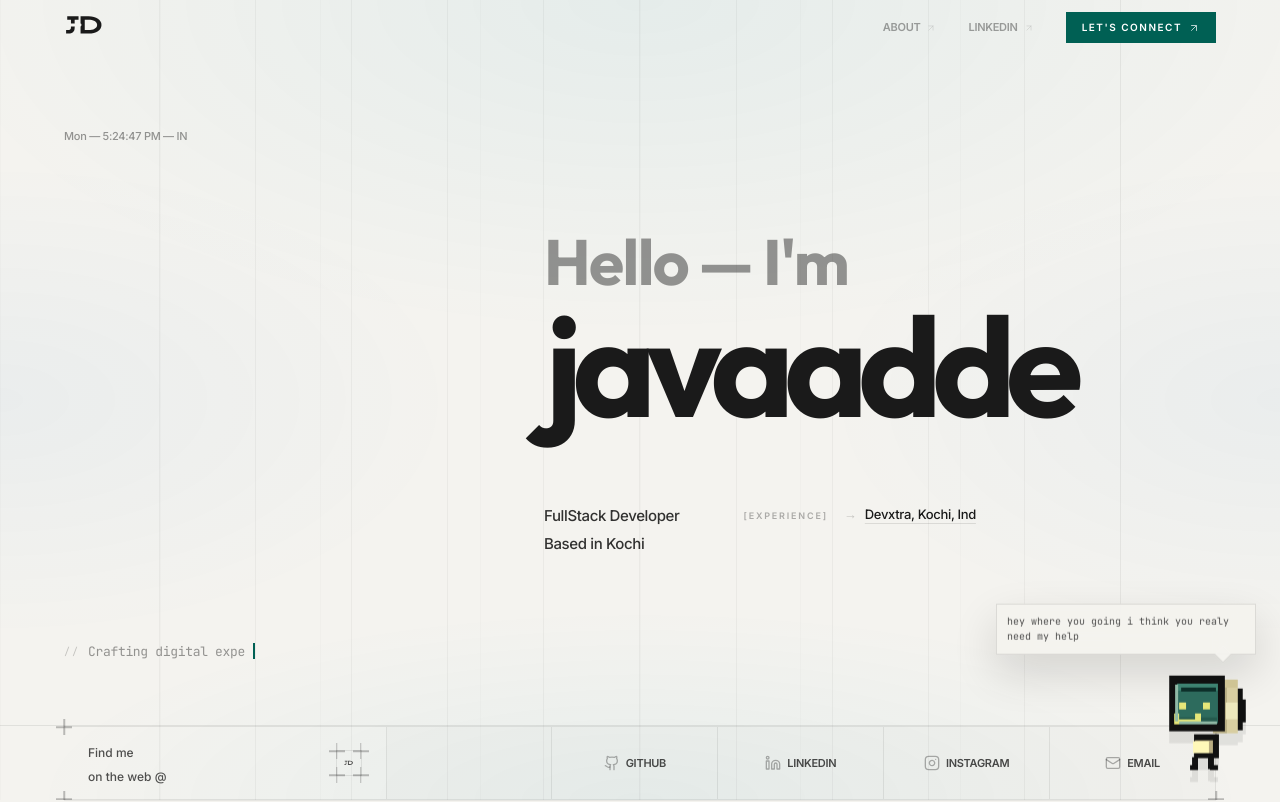
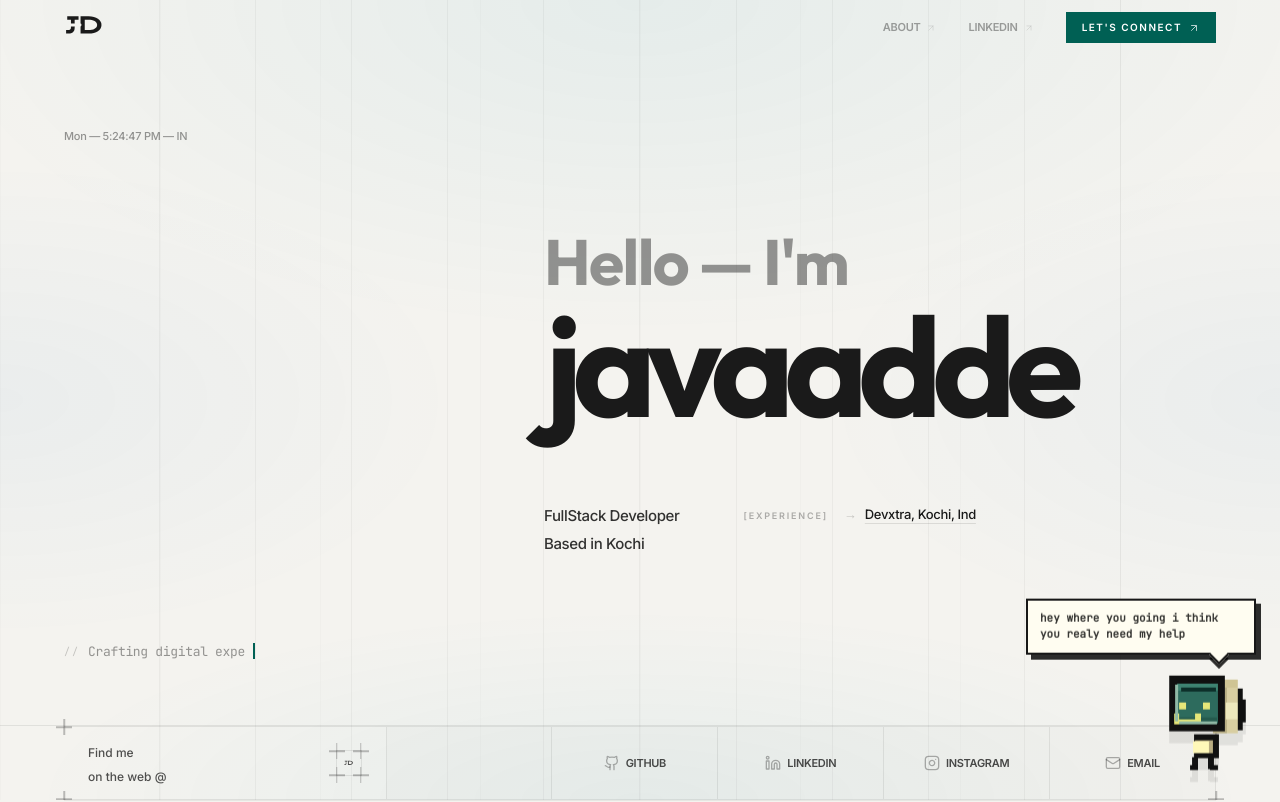
Before and after one commit to javaadde/portfolioo, a Next.js app: page / in a window 1280 px wide. Shown: the top 802 px of the page. Built offline with nearby package versions, Linux system fonts and the light colour scheme.

Commit message:
refactor: robot thing

```diff
--- a/src/app/globals.css
+++ b/src/app/globals.css
@@ -375,12 +375,19 @@ html {
 }
 
 .robo-comment {
-  width: max-content;
-  max-width: min(260px, calc(100vw - 24px));
+  z-index: 2;
+  width: min(230px, calc(100vw - 24px));
+  min-height: 42px;
+  border: 2px solid #171717;
+  background: #fffdf1;
+  box-shadow: 5px 5px 0 rgba(0, 0, 0, 0.82);
+  padding: 10px 12px;
   font-family: var(--font-mono);
-  font-size: 10px;
+  font-size: 11px;
+  font-weight: 600;
   line-height: 1.45;
-  color: rgba(0, 0, 0, 0.68);
+  color: rgba(0, 0, 0, 0.78);
+  overflow-wrap: break-word;
   animation: robo-comment-pop 0.22s ease-out;
 }
 
@@ -390,7 +397,20 @@ html {
   left: 0;
 }
 
-.robo-comment::after,
+.robo-comment::after {
+  content: "";
+  position: absolute;
+  right: 28px;
+  bottom: -9px;
+  width: 14px;
+  height: 14px;
+  border-right: 2px solid #171717;
+  border-bottom: 2px solid #171717;
+  background: #fffdf1;
+  box-shadow: 3px 3px 0 rgba(0, 0, 0, 0.82);
+  transform: rotate(45deg);
+}
+
 .robo-chat::after {
   content: "";
   position: absolute;
```
